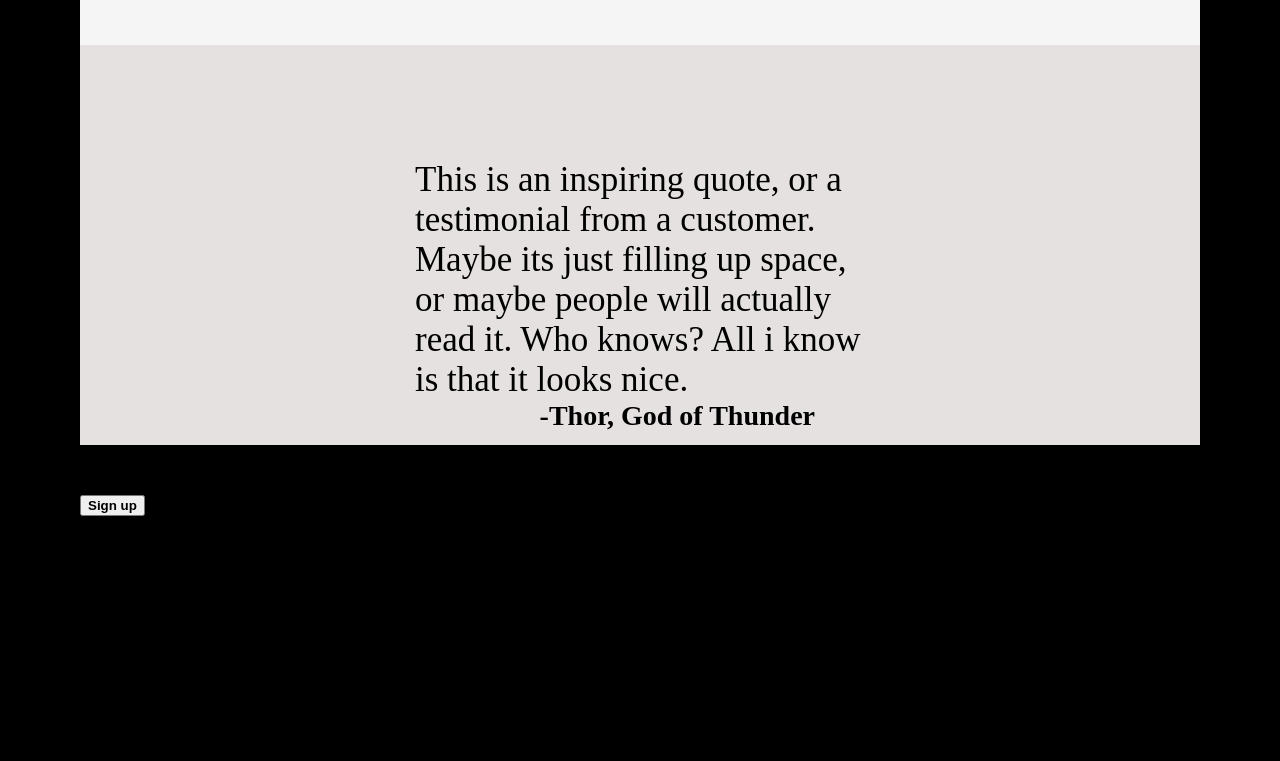
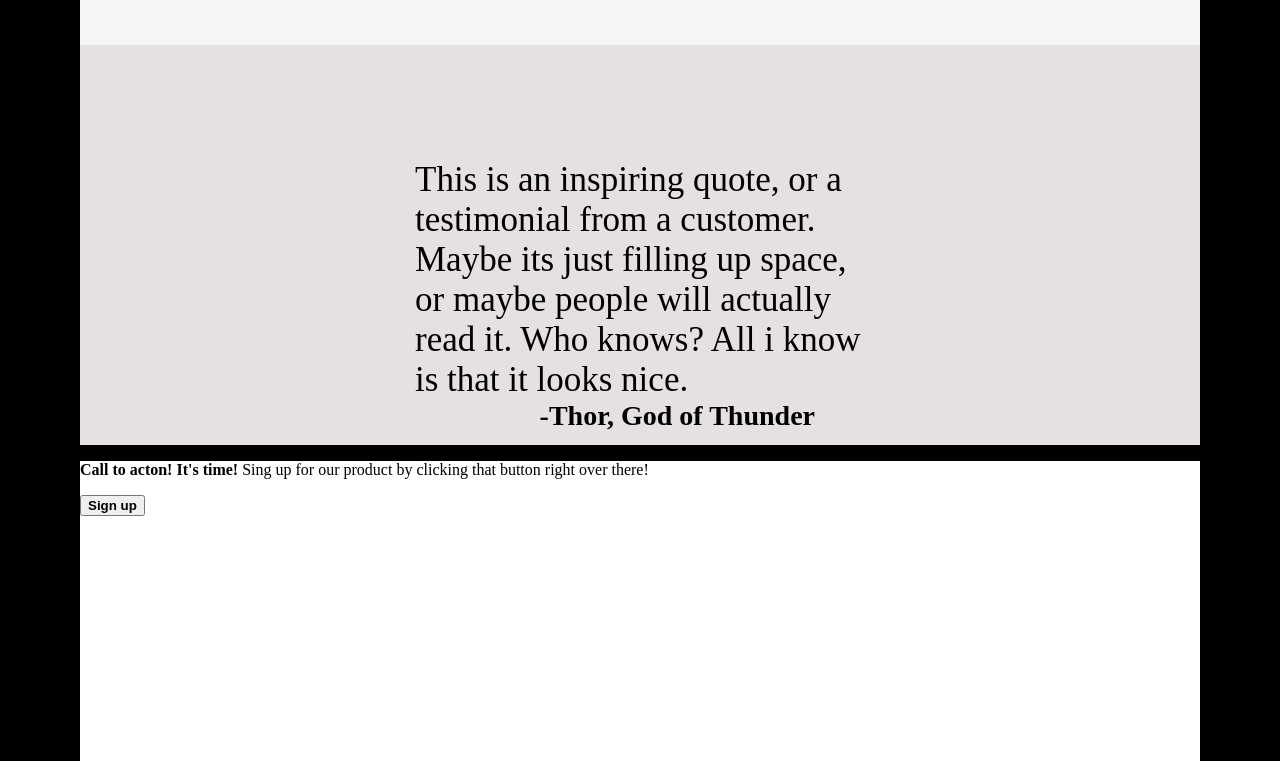
Before and after one commit to Kadunapikin/Project-landing-page, a plain HTML site: page Index.html in a window 1280 px wide. Shown: the part 929-1690 px from the top of the page. Before the commit the page ends 1445 px from the top, so only its background shows below. Drawn offline with Linux system fonts and the light colour scheme.

Commit message:
Add background color and height to fourth-row

```diff
--- a/Index.html
+++ b/Index.html
@@ -55,13 +55,14 @@
         </div>
     </div>
     <div class="fourth-bigrow">
-        <div>
-            <p><strong>Call to acton! It's time!</strong> Sing up for our product by clicking that button right over there!</p>
+        <div class="fourthrow-divcontainer">
+            <div>
+                <p><strong>Call to acton! It's time!</strong> Sing up for our product by clicking that button right over there!</p>
+            </div>
+            <div>
+                <button><strong>Sign up</strong></button>
+            </div>
         </div>
-        <button><strong>Sign up</strong></button>
-
-
-
     </div>
 </body>
 
--- a/style.css
+++ b/style.css
@@ -121,3 +121,12 @@ font-size: 28px;
 justify-content: flex-end;
 margin-right:50px;
 }
+
+.fourth-bigrow {
+    background-color: white;
+    height: 300px;
+}
+
+.fourthrow-divcontainer {
+
+}
```
